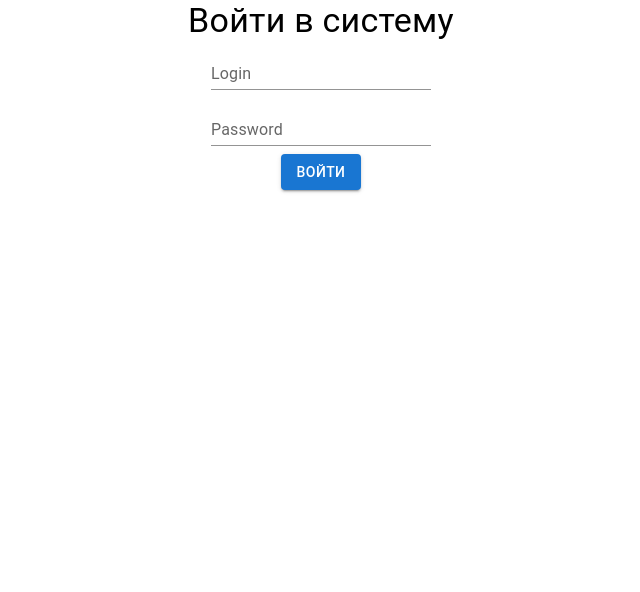
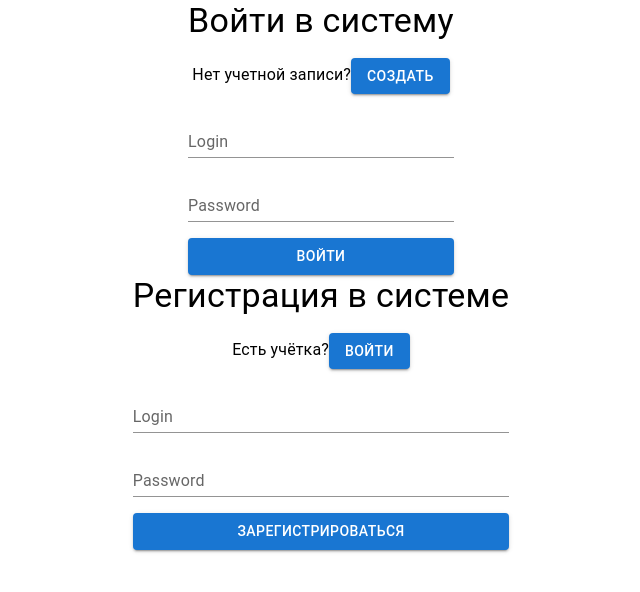
Before and after one commit to Denowich/Vite-form, a React (Vite) app: page / in a window 1280 px wide. Shown: the top 592 px of the page, without its empty margins (319-959 px from the left). Built offline with nearby package versions, Linux system fonts and the light colour scheme.

Commit message:
Created two forms

```diff
--- a/src/App.jsx
+++ b/src/App.jsx
@@ -1,25 +1,49 @@
-import { Button, Typography } from '@mui/material';
+import { Stack, TextField, Button, Typography } from '@mui/material';
 import './App.css';
-import Stack from '@mui/material/Stack';
-import TextField from '@mui/material/TextField';
 
 function App() {
   return (
     <div className='app-wrapper'>
-      <Typography variant='h4' component='h1'>
-        Войти в систему
-      </Typography>
       <Stack
-        direction='column'
-        spacing={1}
         sx={{
-          justifyContent: 'flex-start',
           alignItems: 'center',
         }}
       >
-        <TextField id='login' label='Login' variant='standard'></TextField>
-        <TextField id='password' label='Password' variant='standard' type='password'></TextField>
-        <Button variant='contained'>Войти</Button>
+        <Stack spacing={2}>
+          <Typography variant='h4' component='h1'>
+            Войти в систему
+          </Typography>
+
+          <Typography variant='subtitle1' component='h1'>
+            Нет учетной записи?
+            <Button variant='contained'>Создать</Button>
+          </Typography>
+
+          <TextField id='login' label='Login' variant='standard'></TextField>
+          <TextField id='password' label='Password' variant='standard' type='password'></TextField>
+          <Button variant='contained'>Войти</Button>
+        </Stack>
+      </Stack>
+
+      <Stack
+        sx={{
+          alignItems: 'center',
+        }}
+      >
+        <Stack spacing={2}>
+          <Typography variant='h4' component='h1'>
+            Регистрация в системе
+          </Typography>
+
+          <Typography variant='subtitle1' component='h1'>
+            Есть учётка?
+            <Button variant='contained'>Войти</Button>
+          </Typography>
+
+          <TextField id='login' label='Login' variant='standard'></TextField>
+          <TextField id='password' label='Password' variant='standard' type='password'></TextField>
+          <Button variant='contained'>Зарегистрироваться</Button>
+        </Stack>
       </Stack>
     </div>
   );
```
